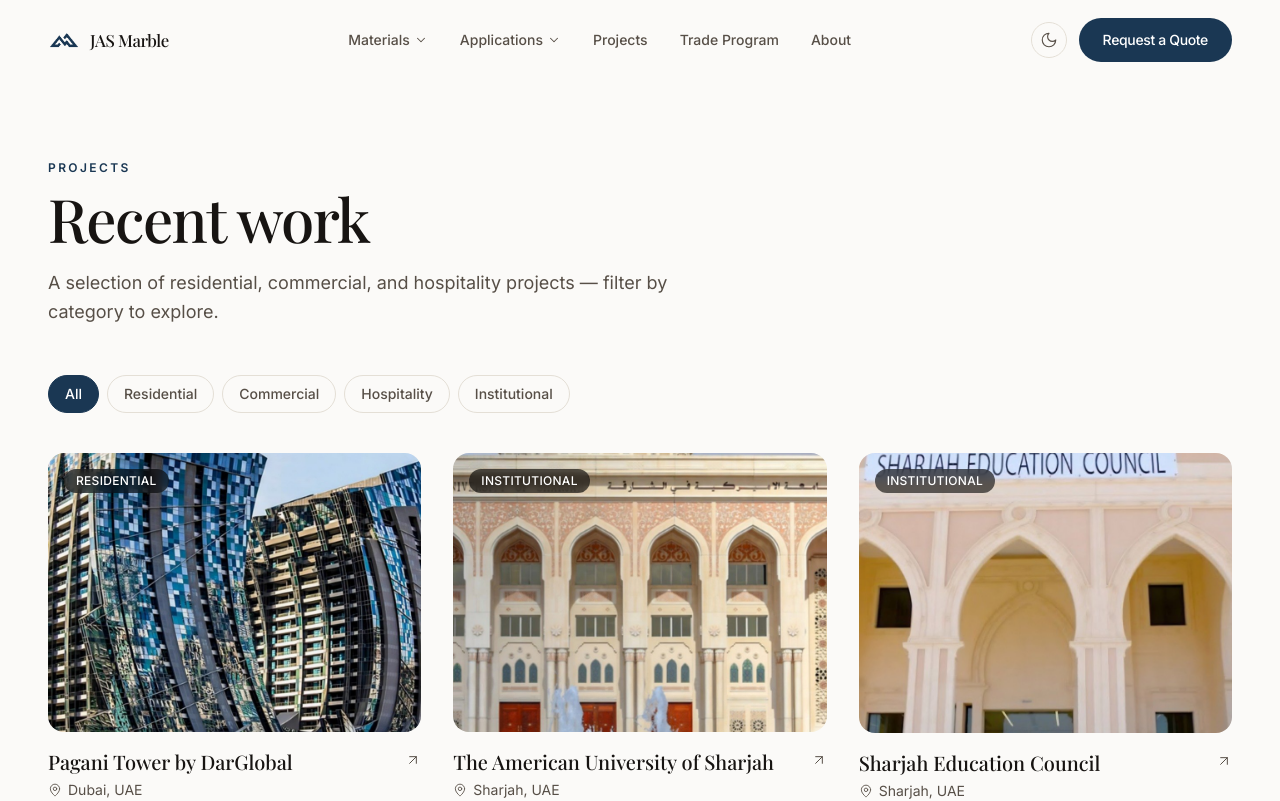
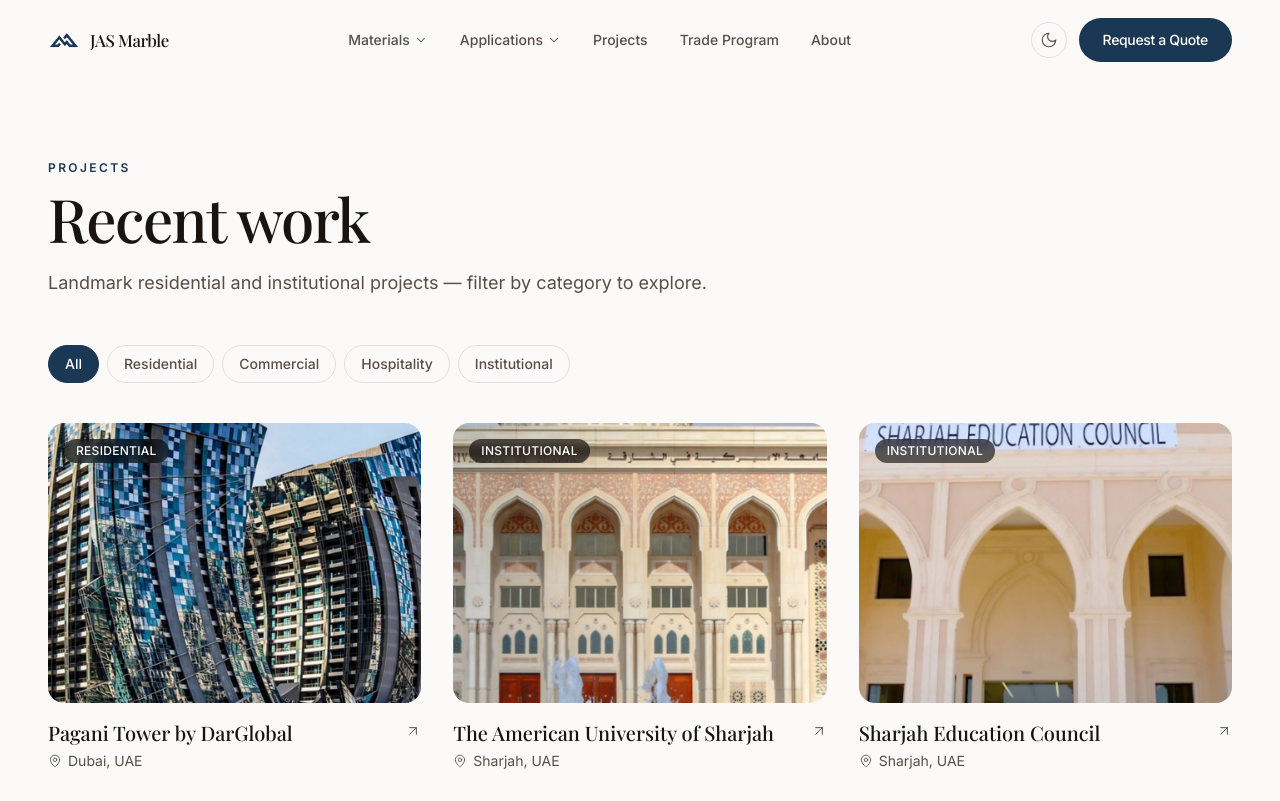
Before and after one commit to basselalnashar-gif/jas-marble-websitee, a Next.js app: page /projects in a window 1280 px wide. Shown: the top 801 px of the page. Built offline with nearby package versions, Linux system fonts and the light colour scheme.

Commit message:
Add files via upload

```diff
--- a/src/app/projects/page.tsx
+++ b/src/app/projects/page.tsx
@@ -6,7 +6,7 @@ import { projects } from "@/data/projects";
 export const metadata: Metadata = {
   title: "Projects",
   description:
-    "Residential, commercial, and hospitality projects fabricated and installed by Jabal Al-Sheikh Marble.",
+    "Landmark residential and institutional projects fabricated and installed by Jabal Al-Sheikh Marble, including Pagani Tower by DarGlobal and the American University of Sharjah.",
 };
 
 export default function ProjectsPage() {
@@ -15,7 +15,7 @@ export default function ProjectsPage() {
       <PageIntro
         eyebrow="Projects"
         title="Recent work"
-        description="A selection of residential, commercial, and hospitality projects — filter by category to explore."
+        description="Landmark residential and institutional projects — filter by category to explore."
       />
       <section className="container-px mx-auto max-w-8xl pb-24 sm:pb-32">
         <ProjectGrid projects={projects} />
```
